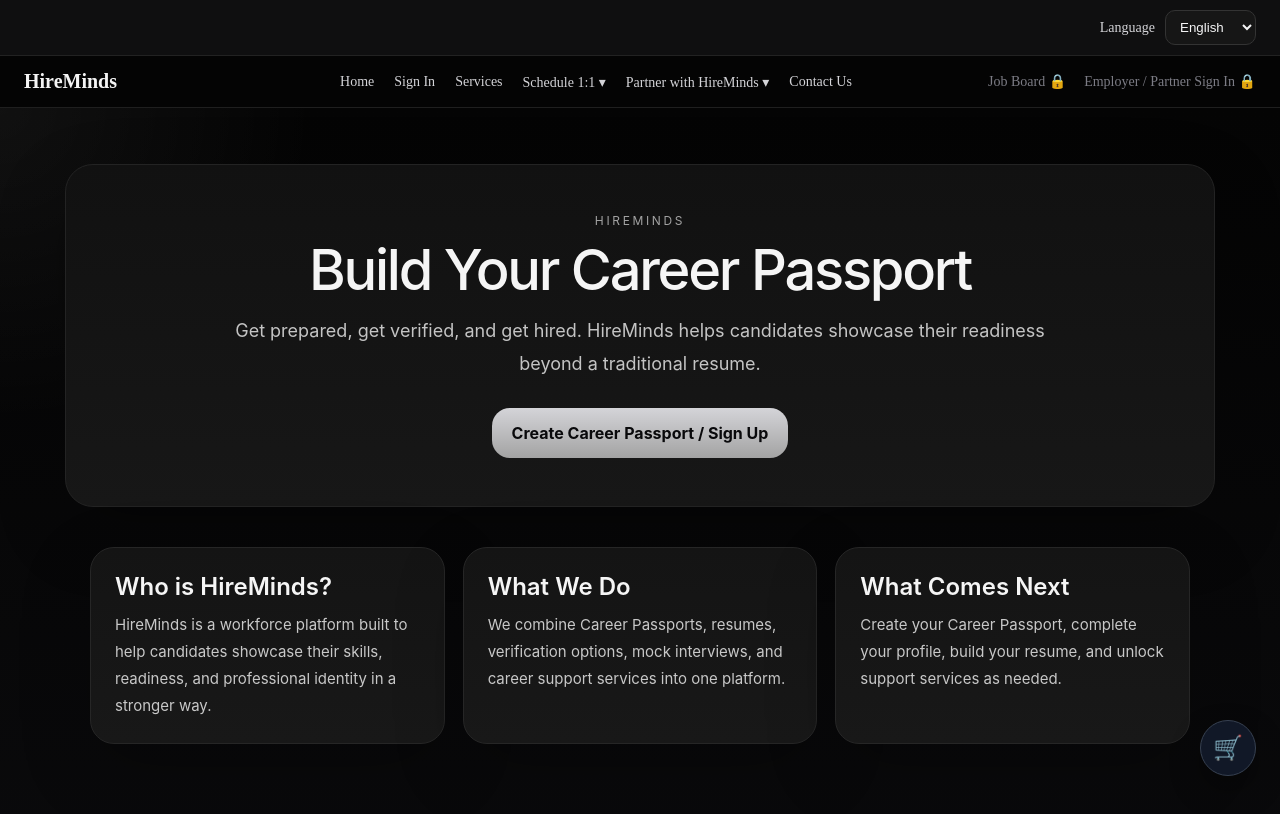
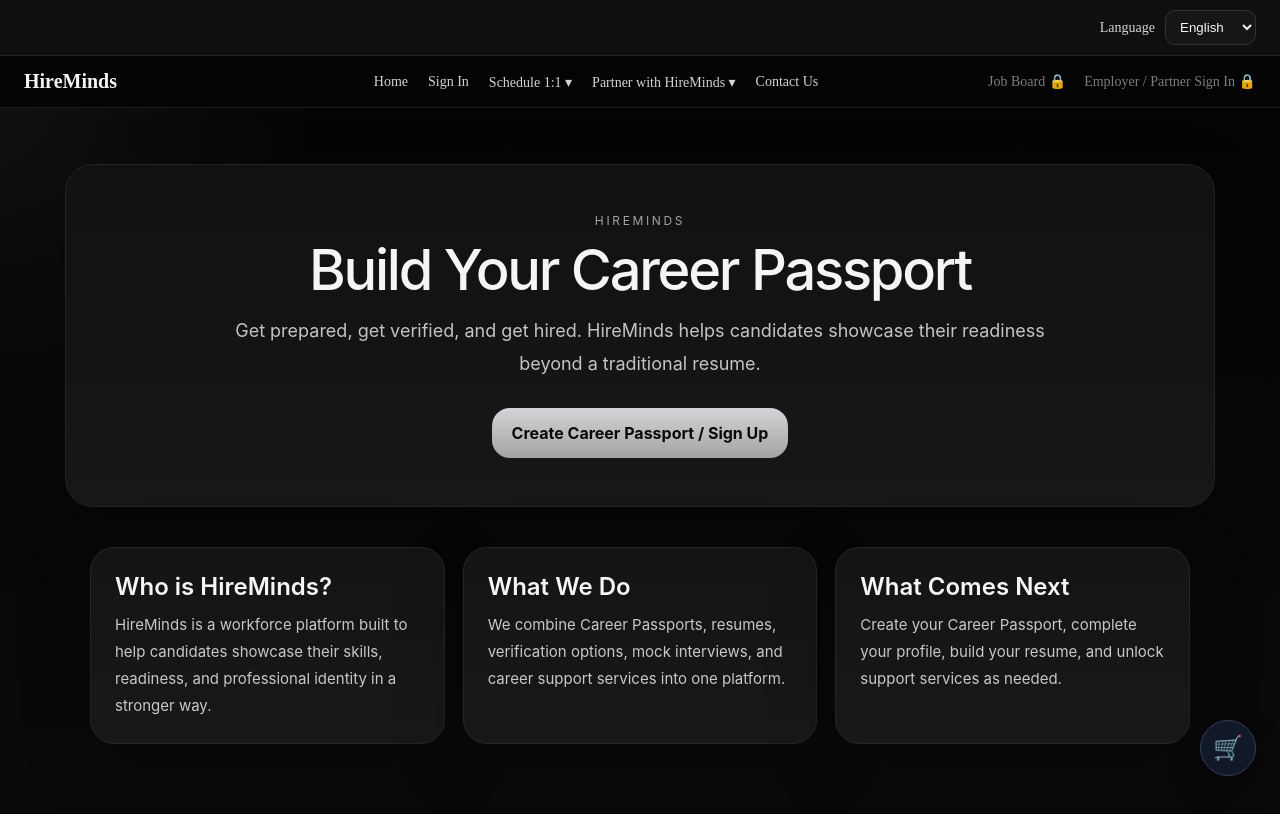
Before and after one commit to UrMizery/hireminds-platform, a Next.js app: page / in a window 1280 px wide. Shown: the top 814 px of the page. Built offline with nearby package versions, Linux system fonts and the light colour scheme; no server answers.

Commit message:
Update SiteHeader.tsx

```diff
--- a/app/components/SiteHeader.tsx
+++ b/app/components/SiteHeader.tsx
@@ -65,10 +65,6 @@ export default function SiteHeader() {
     {t.signIn}
   </a>
 ) : null}
-
-            <a href="/services" style={styles.link}>
-              {t.services}
-            </a>
 
             <div
               style={styles.dropdown}
```
